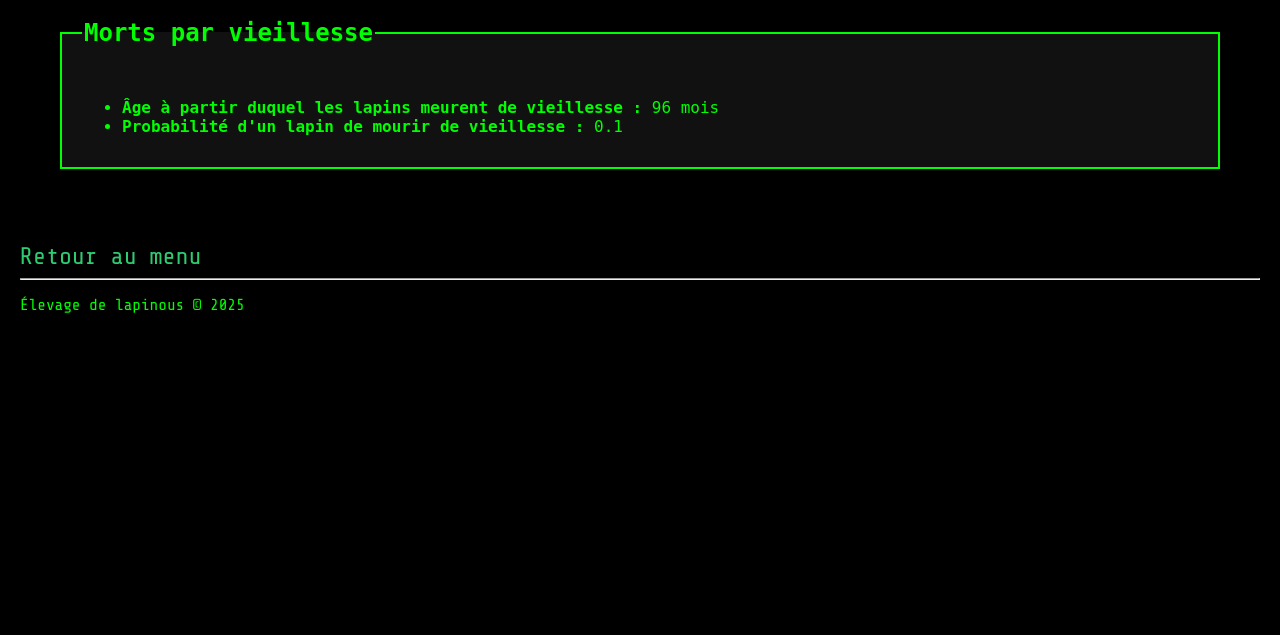
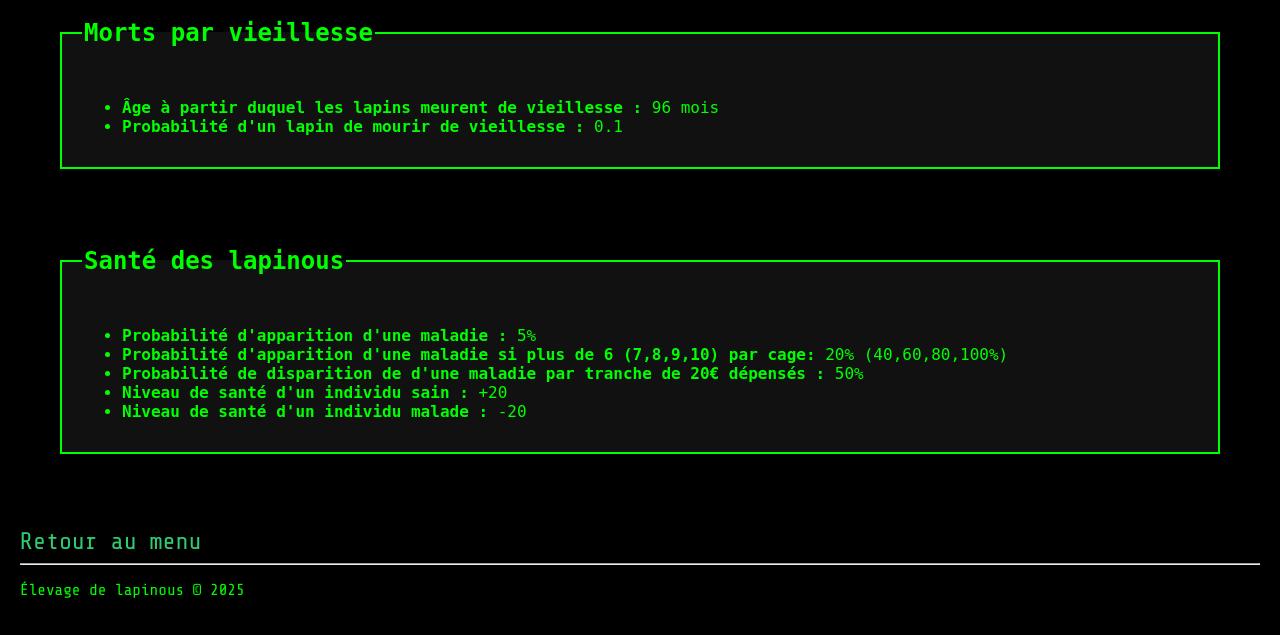
Before and after one commit to mathiasdub/elevage-Mathias-Dubuisson, a Django app: page /regles in a window 1280 px wide. Shown: the part 1225-1860 px from the top of the page. Before the commit the page ends 1538 px from the top, so only its background shows below. Run offline with Django 4.2, Linux system fonts and the light colour scheme.

Commit message:
fin de gestion_sante

```diff
--- a/mysite/elevage/templates/elevage/liste_regle.html
+++ b/mysite/elevage/templates/elevage/liste_regle.html
@@ -56,6 +56,18 @@
     </fieldset>
     <br>
 
+    <fieldset>
+    <legend><h2>Santé des lapinous</h2></legend>
+    <ul>
+        <li><strong>Probabilité d'apparition d'une maladie :</strong> 5% </li>
+        <li><strong>Probabilité d'apparition d'une maladie si plus de 6 (7,8,9,10) par cage:</strong> 20% (40,60,80,100%) </li>
+        <li><strong>Probabilité de disparition de d'une maladie par tranche de 20€ dépensés :</strong> 50% </li>
+        <li><strong>Niveau de santé d'un individu sain :</strong> +20 </li>
+        <li><strong>Niveau de santé d'un individu malade :</strong> -20 </li>
+    </ul>
+    </fieldset>
+    <br>
+
 
     <br><br>
     <a href="{% url 'elevage:menu' %}">Retour au menu</a>
```
